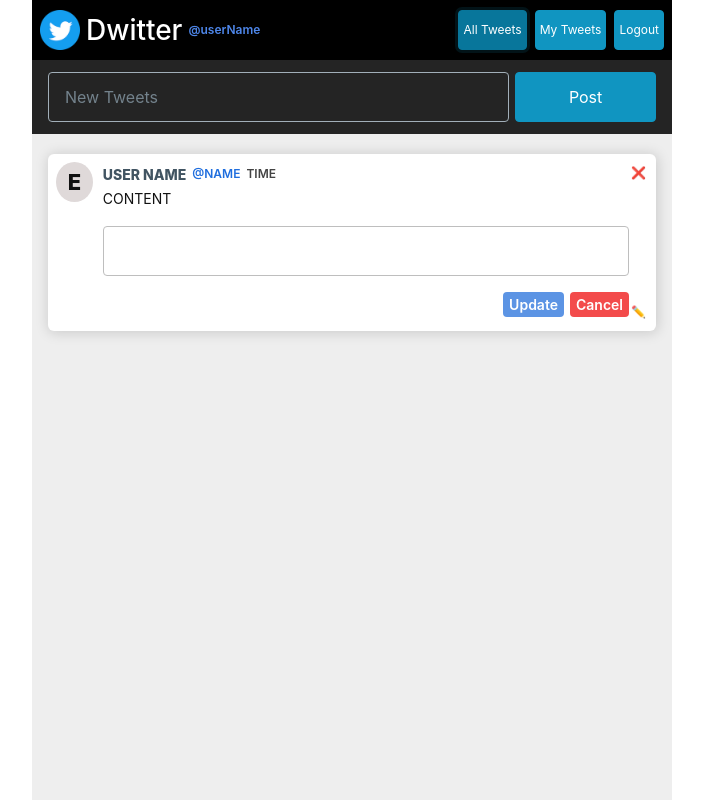
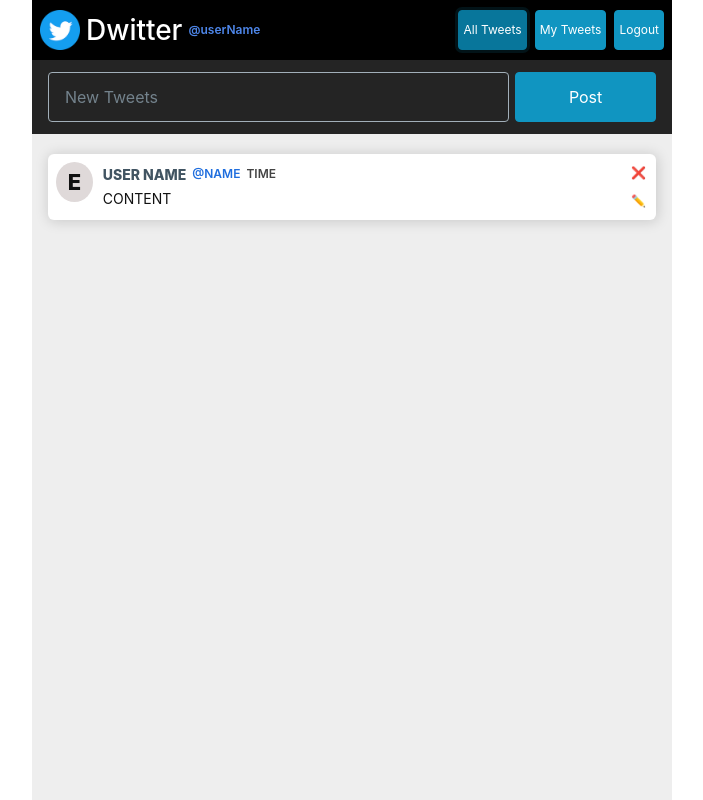
Before and after one commit to crown0205/backend-project, a React (Create React App) app in the folder client/: page / in a window 1280 px wide. Both pictures are taken after a click on the button "All Tweets". Shown: the whole page, without its empty margins (288-991 px from the left). Built offline with nearby package versions, Linux system fonts and the light colour scheme.

Commit message:
fix : tweet 로직 간단히 수정

```diff
--- a/client/src/components/TweetCard/index.tsx
+++ b/client/src/components/TweetCard/index.tsx
@@ -1,9 +1,27 @@
-import React from "react";
+import React, { useState } from "react";
 import styled from "styled-components";
 
 interface TweetCardProps {}
 
 const TweetCard: React.FC<TweetCardProps> = ({}) => {
+  const [open, setOpen] = useState(false);
+
+  const handleTweetDelete = () => {
+    console.log("삭제");
+  };
+
+  const handleTweetEdit = () => {
+    console.log("수정");
+    setOpen(true);
+  };
+
+  const handleTweetUpdate = () => {
+    console.log("업데이트");
+  };
+
+  const handleTweetEditClose = () => {
+    setOpen(false);
+  };
   return (
     <Card>
       <div className="cardContentBox">
@@ -16,20 +34,22 @@ const TweetCard: React.FC<TweetCardProps> = ({}) => {
           </span>
           <span className="content">CONTENT</span>
 
-          <div className="editInputBox">
-            <input type="text" />
+          {open && (
+            <div className="editInputBox">
+              <input type="text" />
 
-            <div className="editButtonBox">
-              <button>Update</button>
-              <button>Cancel</button>
+              <div className="editButtonBox">
+                <button onClick={handleTweetUpdate}>Update</button>
+                <button onClick={handleTweetEditClose}>Cancel</button>
+              </div>
             </div>
-          </div>
+          )}
         </div>
       </div>
 
       <div className="buttonBox">
-        <button>❌</button>
-        <button>✏️</button>
+        <button onClick={handleTweetDelete}>❌</button>
+        {!open && <button onClick={handleTweetEdit}>✏️</button>}
       </div>
     </Card>
   );
@@ -46,6 +66,7 @@ const Card = styled.ol`
   background-color: #fff;
   box-shadow: 1px 1px 13px 1px #00000026;
   border-radius: 6px;
+  transition: all 0.3s;
 
   .cardContentBox {
     width: 100%;
```
